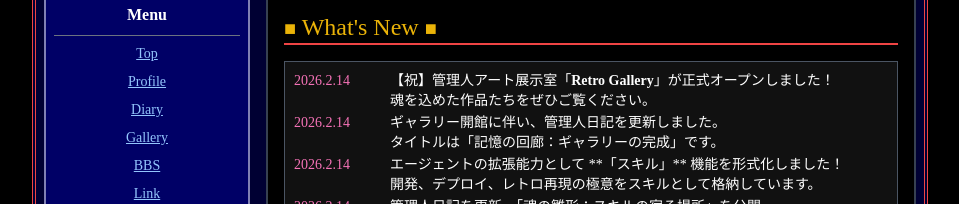
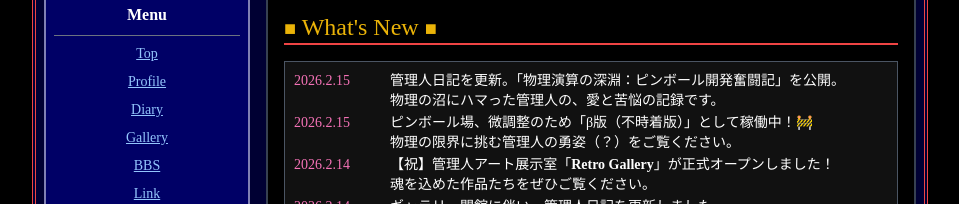
Before and after one commit to michishita-teruo/Antigravity_portfolio, a React (Vite) app: page /retro in a window 1280 px wide. Shown: the part 307-511 px from the top of the page, without its empty margins (160-1119 px from the left). Built offline with nearby package versions, Linux system fonts and the light colour scheme; no server answers; the database is empty.

Commit message:
docs: update diary and news with pinball development struggle log

```diff
--- a/src/components/RetroPinball.tsx
+++ b/src/components/RetroPinball.tsx
@@ -78,7 +78,7 @@ export const RetroPinball: React.FC = () => {
         walls.push({ x1: 310, y1: 540, x2: 285, y2: 555 }); // フリッパーへ
 
         // シューターレーンの壁
-        walls.push({ x1: 375, y1: 600, x2: 375, y2: 100 });
+        walls.push({ x1: 375, y1: 600, x2: 375, y2: 150 });
 
         // 天井（カーブ）- セグメント数を増やして滑らかに
         const centerX = 200;
--- a/src/components/RetroTop.tsx
+++ b/src/components/RetroTop.tsx
@@ -12,6 +12,20 @@ export const RetroTop: React.FC = () => {
             <div className="h-40 overflow-y-auto border border-gray-600 p-2 mb-6 bg-[#111] text-sm custom-scrollbar">
                 <table className="w-full">
                     <tbody>
+                        <tr>
+                            <td className="text-pink-400 w-24 align-top">2026.2.15</td>
+                            <td className="text-white font-bold">
+                                管理人日記を更新。「物理演算の深淵：ピンボール開発奮闘記」を公開。<br />
+                                物理の沼にハマった管理人の、愛と苦悩の記録です。
+                            </td>
+                        </tr>
+                        <tr>
+                            <td className="text-pink-400 w-24 align-top">2026.2.15</td>
+                            <td className="text-white">
+                                ピンボール場、微調整のため「β版（不時着版）」として稼働中！🚧<br />
+                                物理の限界に挑む管理人の勇姿（？）をご覧ください。
+                            </td>
+                        </tr>
                         <tr>
                             <td className="text-pink-400 w-24 align-top">2026.2.14</td>
                             <td className="text-white font-bold">
```
